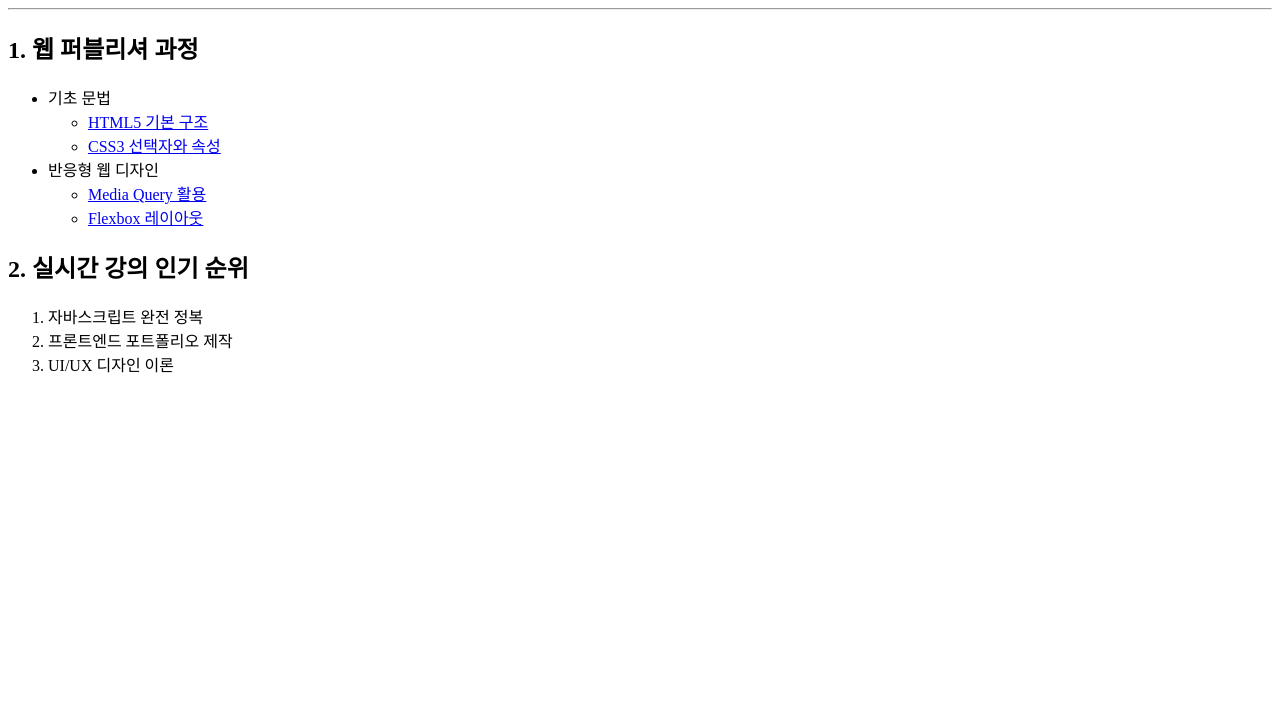
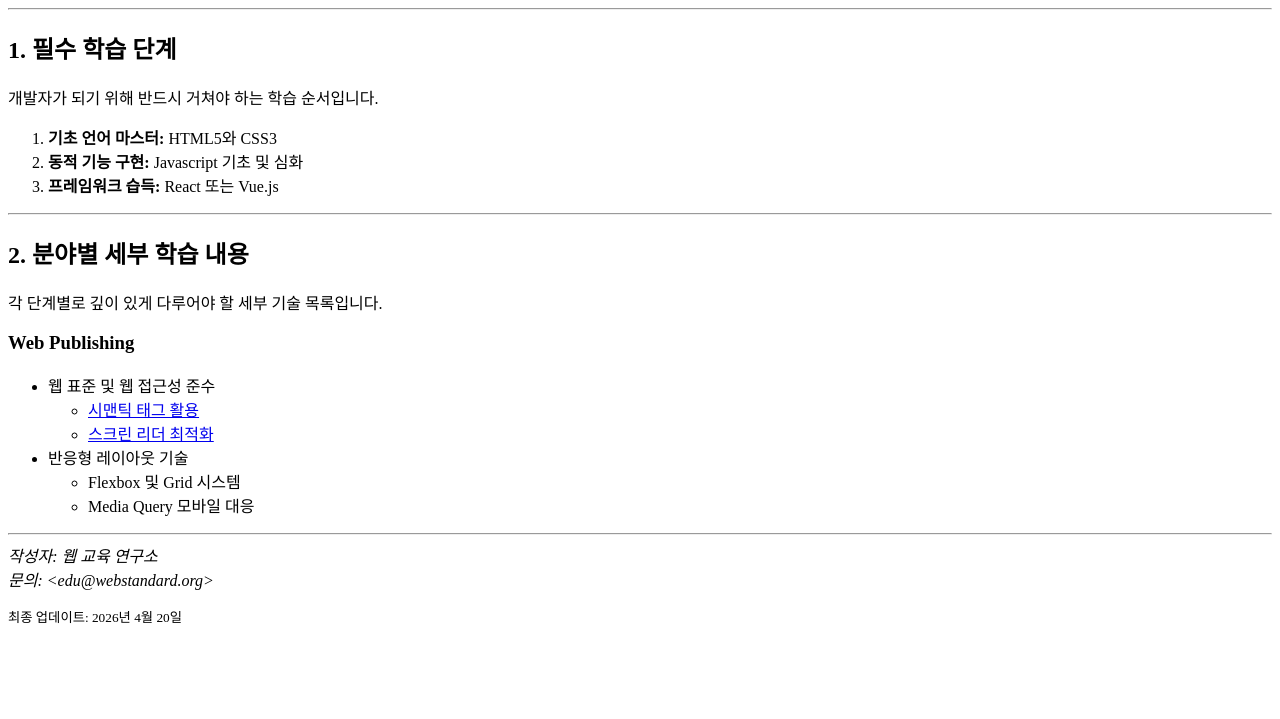
Before and after one commit to LenoKIM0579/Html-Css, a plain HTML site: page 04_nested_list/nested_2.html in a window 1280 px wide. Shown: the part 81-800 px from the top of the page. Drawn offline with Linux system fonts and the light colour scheme.

Commit message:
Add files via upload
Changed html files

```diff
--- a/04_nested_list/nested_2.html
+++ b/04_nested_list/nested_2.html
@@ -6,30 +6,40 @@
   <title>Document</title>
 </head>
 <body>
-  <h1>IT 교육 센터 커리큘럼</h1>
-  <hr>
+<h1>2026년 프론트엔드 개발자 성장 가이드</h1>
+<hr>
 
-<h2>1. 웹 퍼블리셔 과정</h2>
+<h2>1. 필수 학습 단계</h2>
+<p>개발자가 되기 위해 반드시 거쳐야 하는 학습 순서입니다.</p>
+
+<ol>
+  <li><b>기초 언어 마스터:</b> HTML5와 CSS3 </li>
+  <li><b>동적 기능 구현:</b> Javascript 기초 및 심화 </li>
+  <li><b>프레임워크 습득:</b> React 또는 Vue.js </li>
+</ol>
+<hr>
+<h2>2. 분야별 세부 학습 내용</h2>
+<p>각 단계별로 깊이 있게 다루어야 할 세부 기술 목록입니다.</p>
+<h3>Web Publishing</h3>
 <ul>
-  <li>기초 문법
-  <ul>
-      <li><a href="#">HTML5 기본 구조</a></li>
-      <li><a href="#">CSS3 선택자와 속성</a></li>
-  </ul>
+  <li>웹 표준 및 웹 접근성 준수
+    <ul>
+      <li><a href="#">시맨틱 태그 활용</a></li>
+      <li><a href="#">스크린 리더 최적화</a></li>
+    </ul>
   </li>
-  <li>반응형 웹 디자인
-  <ul>
-    <li><a href="#">Media Query 활용</a></li>
-    <li><a href="#">Flexbox 레이아웃</a></li>
-  </ul>
+  <li>반응형 레이아웃 기술
+    <ul>
+      <li>Flexbox 및 Grid 시스템</li>
+      <li>Media Query 모바일 대응</li>
+    </ul>
   </li>
 </ul>
-
-<h2>2. 실시간 강의 인기 순위</h2>
-<ol>
-  <li>자바스크립트 완전 정복</li>
-  <li>프론트엔드 포트폴리오 제작</li>
-  <li>UI/UX 디자인 이론</li>
-</ol>
+<hr>
+<address>
+작성자: 웹 교육 연구소<br>
+문의: &lt;edu@webstandard.org&gt;
+</address>
+<p><small>최종 업데이트: 2026년 4월 20일</small></p>
 </body>
 </html>
```
